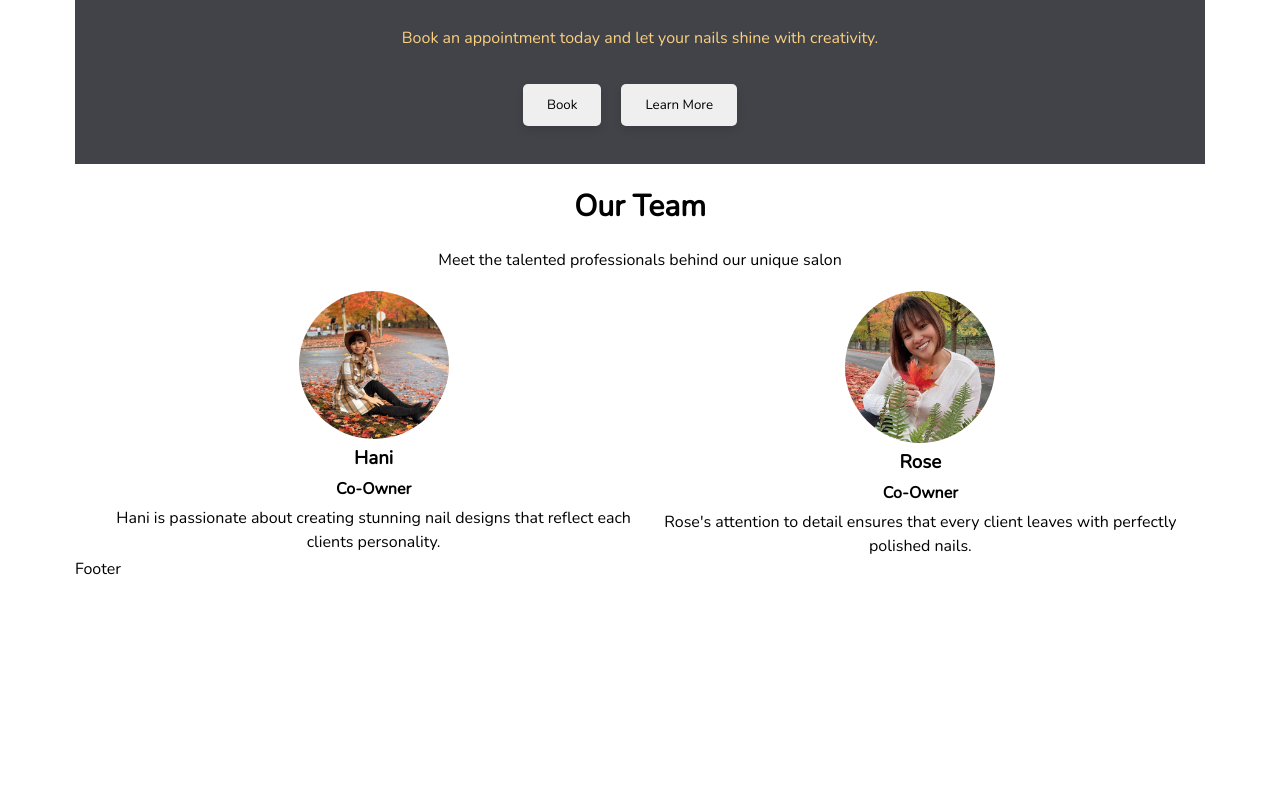
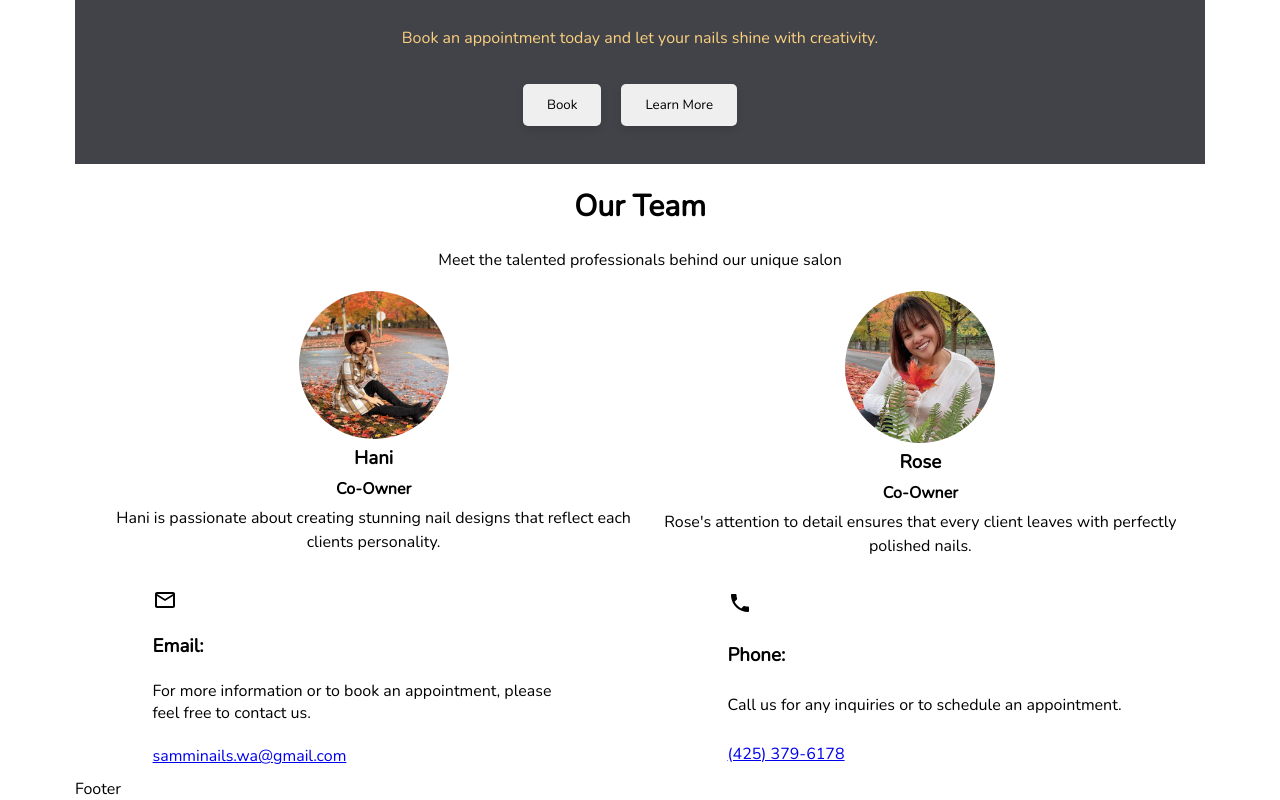
Before and after one commit to JCBardellini/Sammi_Nails_Spa, a React (Vite) app in the folder client/: page /about in a window 1280 px wide. Shown: the part 1181-1981 px from the top of the page. Before the commit the page ends 1761 px from the top, so only its background shows below. Built offline with nearby package versions, Linux system fonts and the light colour scheme.

Commit message:
added contactInfo

```diff
--- a/client/package.json
+++ b/client/package.json
@@ -10,6 +10,10 @@
     "preview": "vite preview"
   },
   "dependencies": {
+    "@emotion/react": "^11.11.1",
+    "@emotion/styled": "^11.11.0",
+    "@mui/icons-material": "^5.14.18",
+    "@mui/material": "^5.14.18",
     "react": "^18.2.0",
     "react-dom": "^18.2.0",
     "react-router-dom": "^6.19.0"
--- a/client/src/Components/About/aboutContent.css
+++ b/client/src/Components/About/aboutContent.css
@@ -9,7 +9,7 @@
   }
   .whoWeAreContainer {
     display: flex;
-    justify-content: space-evenly;
+    justify-content: space-around;
     height: 450px;
   }
   .ownersImg {
--- /dev/null
+++ b/client/src/Components/ContactInfo/contactInfo.css
@@ -0,0 +1,15 @@
+#contactInfo {
+    display: flex;
+    align-items: center;
+    justify-content: space-around;
+    width: 100%;
+    gap: 20px;
+    margin-top: 20px;
+}
+.contactContainer {
+    display: flex;
+    flex-direction: column;
+    justify-content: space-around;
+    width: 400px;
+    height: 200px;
+}
--- /dev/null
+++ b/client/src/Components/ContactInfo/contactInfo.jsx
@@ -0,0 +1,47 @@
+import React from "react";
+import "./contactInfo.css";
+import PhoneIcon from "@mui/icons-material/Phone";
+import MailOutlineIcon from "@mui/icons-material/MailOutline";
+
+const ContactInfo = () => {
+  const contact = [
+    {
+      name: "Email",
+      description:
+        "For more information or to book an appointment, please feel free to contact us.",
+      email: "samminails.wa@gmail.com",
+      icon: <MailOutlineIcon />,
+    },
+    {
+      name: "Phone",
+      description: "Call us for any inquiries or to schedule an appointment.",
+      phoneNumber: "(425) 379-6178",
+      icon: <PhoneIcon />,
+    },
+  ];
+
+  return (
+    <section id="contactInfo">
+      {contact.map((item) => (
+        <div key={item.name} className="contactContainer">
+          {item.icon}
+          <h3 className="infoTitle">{item.name}:</h3>
+          <p className="infoDescription">{item.description}</p>
+          <a
+            href={
+              item.phoneNumber
+                ? `tel:${item.phoneNumber}`
+                : `mailto:${item.email}`
+            }
+            target="_blank"
+            rel="noreferrer noopener"
+          >
+            {item.phoneNumber ? item.phoneNumber : item.email}
+          </a>
+        </div>
+      ))}
+    </section>
+  );
+};
+
+export default ContactInfo;
--- a/client/src/Pages/About/about.jsx
+++ b/client/src/Pages/About/about.jsx
@@ -3,6 +3,7 @@ import AboutContent from "../../Components/About/aboutContent";
 import Process from "../../Components/Process/process";
 import CtaOne from "../../Components/CTAone/ctaOne";
 import Employee from "../../Components/Employee/employee";
+import ContactInfo from "../../Components/ContactInfo/contactInfo";
 
 const About = () => {
   return (
@@ -11,6 +12,7 @@ const About = () => {
       <Process />
       <CtaOne />
       <Employee />
+      <ContactInfo />
     </div>
   );
 };
```
Also changed, not shown: 1 other file (tests, documents, lock files or other folders).
